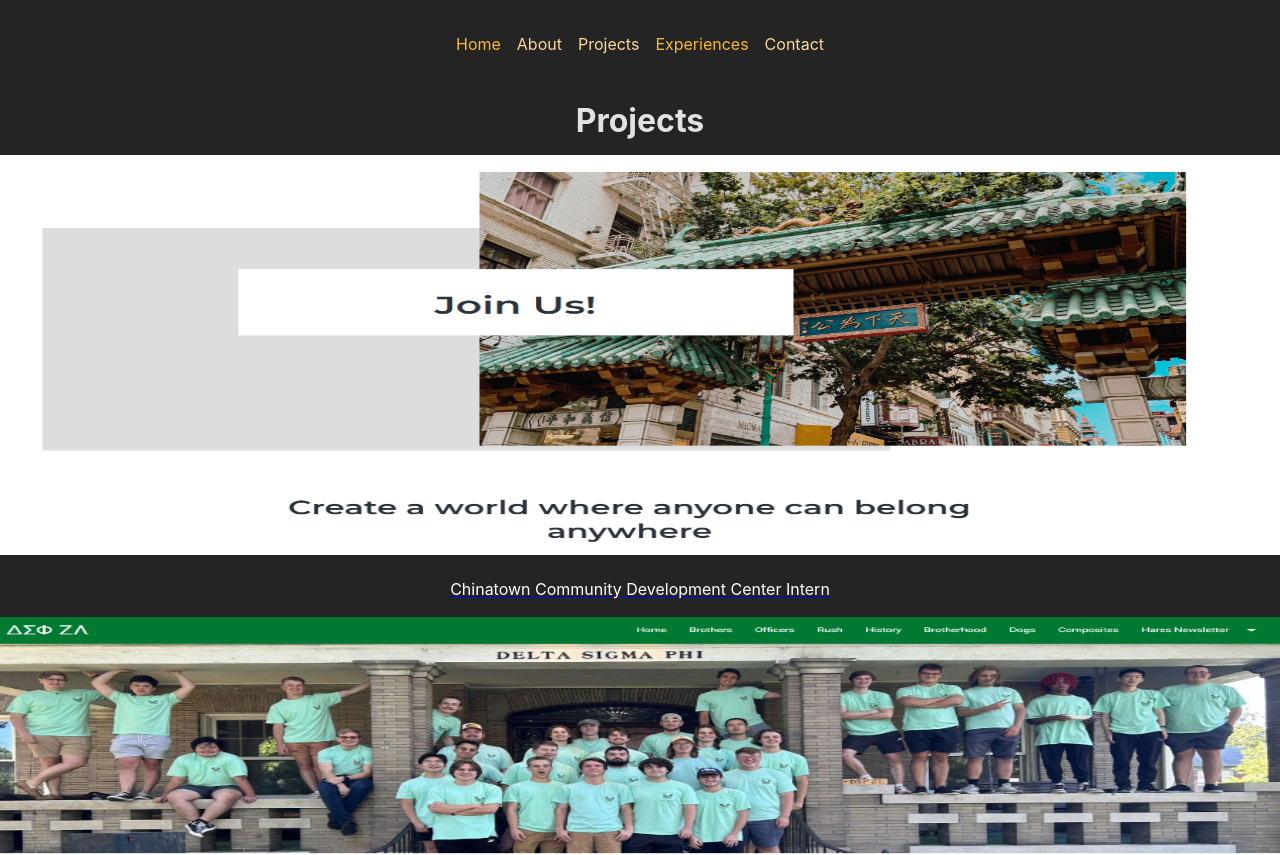
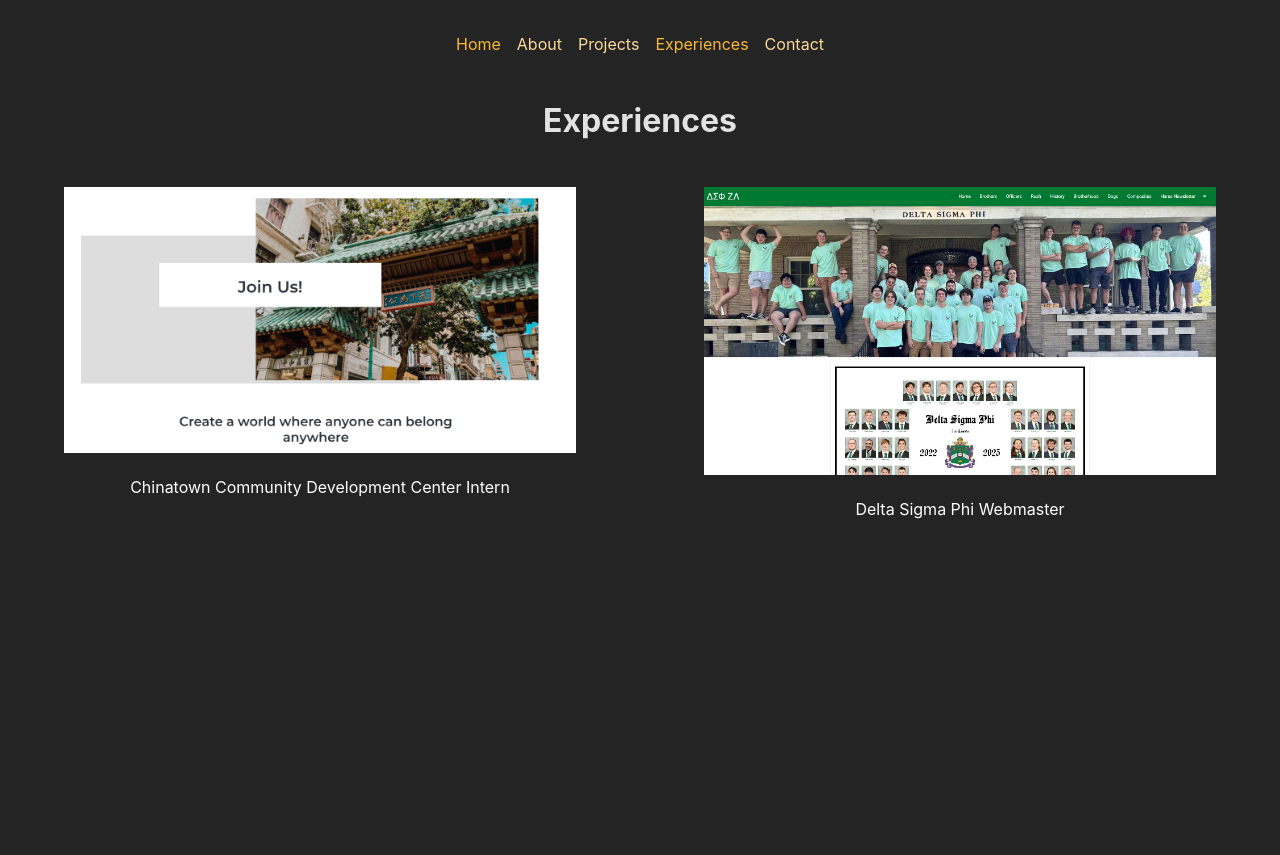
Before and after one commit to JJue888/react_portfolio, a React (Create React App) app: page /react_portfolio/experiences in a window 1280 px wide. Shown: the top 855 px of the page. After the commit the page ends 800 px from the top, so only its background shows below. Built offline with nearby package versions, Linux system fonts and the light colour scheme.

Commit message:
Experiences and projects

```diff
--- a/src/index.css
+++ b/src/index.css
@@ -62,3 +62,12 @@
     margin: 0;
     padding: 0;
 }
+
+a {
+    text-decoration: none;
+    color: white;
+}
+
+header h1 {
+    text-align: center;
+}
--- a/src/pages/ExperienceDetails.js
+++ b/src/pages/ExperienceDetails.js
@@ -1,5 +1,14 @@
+import {useParams} from "react-router-dom";
+import {EXPERIENCE_DATA} from "../data/experience"
+import WorkDetails from "../components/WorkDetails";
+
 function ExperienceDetailsPage() {
-    return <h1>Experience</h1>
+    const params = useParams();
+    const foundProject = EXPERIENCE_DATA.find((project) => project.title === params.experienceTitle);
+    return (
+        <>
+            <WorkDetails {...foundProject} />
+        </>)
 }
 
 export default ExperienceDetailsPage;
--- a/src/pages/Experiences.js
+++ b/src/pages/Experiences.js
@@ -1,19 +1,20 @@
 import {Link} from "react-router-dom";
 import WorkDisplay from "../components/WorkDisplay";
-import { EXPERIENCE_DATA } from "../data/experience";
+import {EXPERIENCE_DATA} from "../data/experience";
+import classes from "./Experiences.module.css"
 
 function ExperiencesPage() {
 
     return (
         <>
             <div>
-                <header className="w-full py-6 text-center  dark:bg-gray-950">
-                    <h1 className="text-3xl font-bold text-black dark:text-white">Projects</h1>
+                <header className={classes.head}>
+                    <h1 className="">Experiences</h1>
                 </header>
                 <div>
-                    <ul className="flex flex-wrap gap-4 justify-evenly pb-2">
+                    <ul className={classes.experiences}>
                         {EXPERIENCE_DATA.map((project) => (
-                            <li key={project.title} className="w-[40vw] bg-gray-950 p-4 rounded-lg shadow-md">
+                            <li key={project.title} className="">
                                 <Link to={project.title}>
                                     <WorkDisplay {...project} />
                                 </Link>
--- a/src/pages/Experiences.module.css
+++ b/src/pages/Experiences.module.css
@@ -0,0 +1,21 @@
+.experiences {
+    display: flex;
+    justify-content: space-around;
+
+    li {
+        width: 40%;
+        padding-bottom: 2%;
+    }
+
+    ul {
+        display: flex;
+        flex-wrap: wrap;
+        justify-content: space-evenly;
+    }
+
+}
+
+.head {
+    text-align: center;
+    padding-bottom: 2.5%;
+}
--- a/src/pages/ProjectDetails.js
+++ b/src/pages/ProjectDetails.js
@@ -1,20 +1,14 @@
 import {useParams} from "react-router-dom";
 
-import { PROJECT_DATA } from "../data/projects";
+import {PROJECT_DATA} from "../data/projects";
+import WorkDetails from "../components/WorkDetails";
 
 function ProjectDetailsPage() {
     const params = useParams();
-    const foundProject = PROJECT_DATA.find((project)   => project.title === params.projectTitle);
+    const foundProject = PROJECT_DATA.find((project) => project.title === params.projectTitle);
     return (
         <>
-            <h1>Projects</h1>
-            <p>{params.projectTitle}</p>
-            <img src={foundProject.image[0]} alt={params.projectTitle} />
-            <ul>
-                {foundProject.description.map((description, index) => (
-                    <p key={index}>{description}</p>
-                ))}
-            </ul>
+            <WorkDetails {...foundProject} />
         </>)
 }
 
--- a/src/pages/Projects.module.css
+++ b/src/pages/Projects.module.css
@@ -4,16 +4,14 @@
     li {
         width: 40%;
         padding-bottom: 2%;
-    }
-
-    img {
-        width: 100%;
+        display: flex;
+        justify-content: center;
     }
 
     ul {
         display: flex;
         flex-wrap: wrap;
-        justify-content: space-around;
+        justify-content: space-evenly;
     }
 
 }
```
Lines whose indentation alone changed are shown as unchanged.
